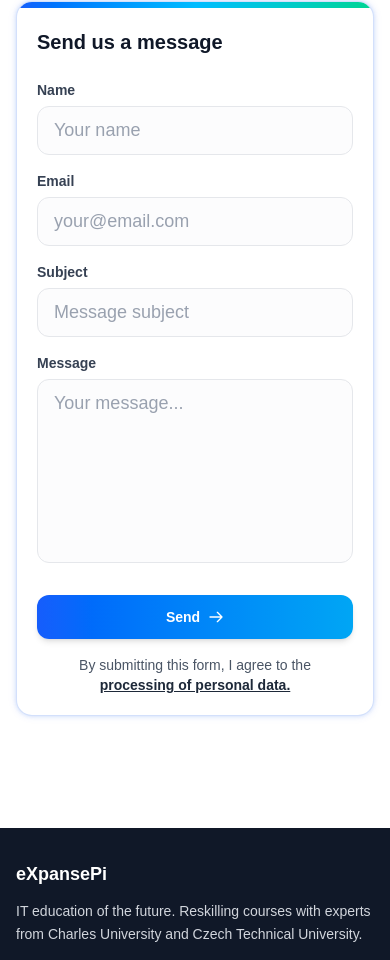
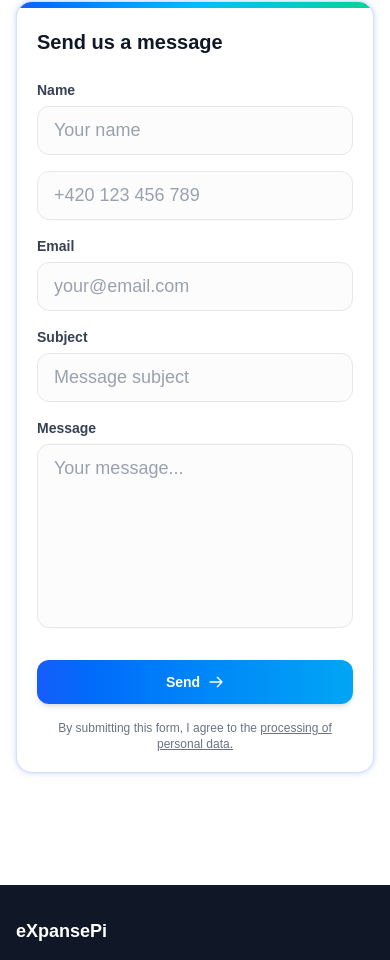
Before and after one commit to eXpansePi/expansepi, a Next.js app: page /en/kontakt in a window 390 px wide. Shown: the part 1074-2034 px from the top of the page. Built offline with nearby package versions, Linux system fonts and the light colour scheme; no server answers.

Commit message:
feat(contact): add regex validation for phone numbers and email min-length

```diff
--- a/app/[lang]/kontakt/ContactForm.tsx
+++ b/app/[lang]/kontakt/ContactForm.tsx
@@ -16,6 +16,7 @@ export default function ContactForm({ lang, t }: ContactFormProps) {
     email: "",
     subject: "",
     message: "",
+    phone: "",
     surname: "",
   })
   const [status, setStatus] = useState<"idle" | "sending" | "success" | "error">("idle")
@@ -31,7 +32,15 @@ export default function ContactForm({ lang, t }: ContactFormProps) {
         headers: {
           'Content-Type': 'application/json',
         },
-        body: JSON.stringify(formData),
+        body: JSON.stringify({
+          name: formData.name,
+          email: formData.email,
+          subject: formData.subject,
+          message: formData.phone
+            ? `${formData.message}\n\nTelefon: ${formData.phone}`
+            : formData.message,
+          surname: formData.surname,
+        }),
       })
 
       const data = await response.json()
@@ -45,7 +54,7 @@ export default function ContactForm({ lang, t }: ContactFormProps) {
         setStatus("success")
         // Clear form after showing success message
         setTimeout(() => {
-          setFormData({ name: "", email: "", subject: "", message: "", surname: "" })
+          setFormData({ name: "", email: "", subject: "", message: "", phone: "", surname: "" })
         }, 2000)
 
         // Reset status after 8 seconds
@@ -117,6 +126,23 @@ export default function ContactForm({ lang, t }: ContactFormProps) {
               </div>
 
               <div>
+                <label htmlFor="phone" className="block text-sm font-semibold text-gray-700 mb-1.5">
+                  {t.contact.form.phone}
+                </label>
+                <input
+                  type="tel"
+                  id="phone"
+                  name="phone"
+                  value={formData.phone}
+                  onChange={handleChange}
+                  pattern="^\+?[0-9\s\-()]{7,15}$"
+                  title={lang === 'cs' ? 'Zadejte platné telefonní číslo obsaující číslice.' : 'Please enter a valid phone number containing digits.'}
+                  className="w-full px-4 py-2.5 border border-gray-200 rounded-xl focus:ring-2 focus:ring-blue-500 focus:border-blue-500 transition-all text-gray-900 placeholder:text-gray-400 bg-gray-50/50 hover:bg-white hover:border-gray-300"
+                  placeholder="+420 123 456 789"
+                />
+              </div>
+
+              <div>
                 <label htmlFor="email" className="block text-sm font-semibold text-gray-700 mb-1.5">
                   {t.contact.form.email}
                 </label>
@@ -127,6 +153,7 @@ export default function ContactForm({ lang, t }: ContactFormProps) {
                   value={formData.email}
                   onChange={handleChange}
                   required
+                  minLength={5}
                   placeholder={t.contact.form.emailPlaceholder}
                   className="w-full px-4 py-2.5 border border-gray-200 rounded-xl focus:ring-2 focus:ring-blue-500 focus:border-blue-500 transition-all text-gray-900 placeholder:text-gray-400 bg-gray-50/50 hover:bg-white hover:border-gray-300"
                 />
@@ -198,13 +225,13 @@ export default function ContactForm({ lang, t }: ContactFormProps) {
             </button>
 
             {/* GDPR Consent Info */}
-            <p className="text-sm sm:text-base text-gray-600 text-center mt-4 px-2">
+            <p className="text-xs text-gray-500 text-center mt-4">
               {lang === 'cs' ? (
-                <>Odesláním formuláře souhlasím se <Link href={getRoutePath(lang as Language, 'gdpr')} target="_blank" className="font-semibold text-gray-800 underline hover:text-blue-600 transition-colors">zpracováním osobních údajů.</Link></>
+                <>Odesláním formuláře souhlasím se <Link href={getRoutePath(lang as Language, 'gdpr')} target="_blank" className="underline hover:text-gray-700">zpracováním osobních údajů.</Link></>
               ) : lang === 'en' ? (
-                <>By submitting this form, I agree to the <Link href={getRoutePath(lang as Language, 'gdpr')} target="_blank" className="font-semibold text-gray-800 underline hover:text-blue-600 transition-colors">processing of personal data.</Link></>
+                <>By submitting this form, I agree to the <Link href={getRoutePath(lang as Language, 'gdpr')} target="_blank" className="underline hover:text-gray-700">processing of personal data.</Link></>
               ) : (
-                <>Отправляя форму, я соглашаюсь на <Link href={getRoutePath(lang as Language, 'gdpr')} target="_blank" className="font-semibold text-gray-800 underline hover:text-blue-600 transition-colors">обработку персональных данных.</Link></>
+                <>Отправляя форму, я соглашаюсь на <Link href={getRoutePath(lang as Language, 'gdpr')} target="_blank" className="underline hover:text-gray-700">обработку персональных данных.</Link></>
               )}
             </p>
           </form>
--- a/app/[lang]/kurzy/[slug]/components/ApplyModal.tsx
+++ b/app/[lang]/kurzy/[slug]/components/ApplyModal.tsx
@@ -288,6 +288,7 @@ export default function ApplyModal({ courseTitle, lang, isOpen, onClose }: Apply
                                         value={formData.phone}
                                         onChange={handleChange}
                                         placeholder={t.phonePlaceholder}
+                                        pattern="^\+?[0-9\s\-()]{7,15}$"
                                         className="w-full px-4 py-2.5 border border-gray-200 rounded-xl focus:ring-2 focus:ring-emerald-500 focus:border-emerald-500 transition-all text-gray-900 placeholder:text-gray-400 bg-gray-50/50 hover:bg-white hover:border-gray-300"
                                     />
                                 </div>
--- a/app/api/contact/route.ts
+++ b/app/api/contact/route.ts
@@ -40,8 +40,19 @@ export async function POST(req: Request) {
 
     // 3. Email Format Validation
     const emailRegex = /^[^\s@]+@[^\s@]+\.[^\s@]+$/;
-    if (!emailRegex.test(email)) {
-      return NextResponse.json({ error: 'Neplatný formát emailu.' }, { status: 400 });
+    if (!emailRegex.test(email) || email.length < 5) {
+      return NextResponse.json({ error: 'Neplatný formát emailu nebo příliš krátký.' }, { status: 400 });
+    }
+
+    // 4. Phone validation (if parsed as part of message or explicit fields in future)
+    // The message includes phone if provided. We check if phone was included in the message string.
+    const phoneMatch = message.match(/Telefon: (.*)/);
+    if (phoneMatch) {
+      const phone = phoneMatch[1];
+      const phoneRegex = /^\+?[0-9\s\-()]{7,15}$/;
+      if (!phoneRegex.test(phone)) {
+        return NextResponse.json({ error: 'Neplatný formát telefonního čísla.' }, { status: 400 });
+      }
     }
 
     const transporter = nodemailer.createTransport({
```
